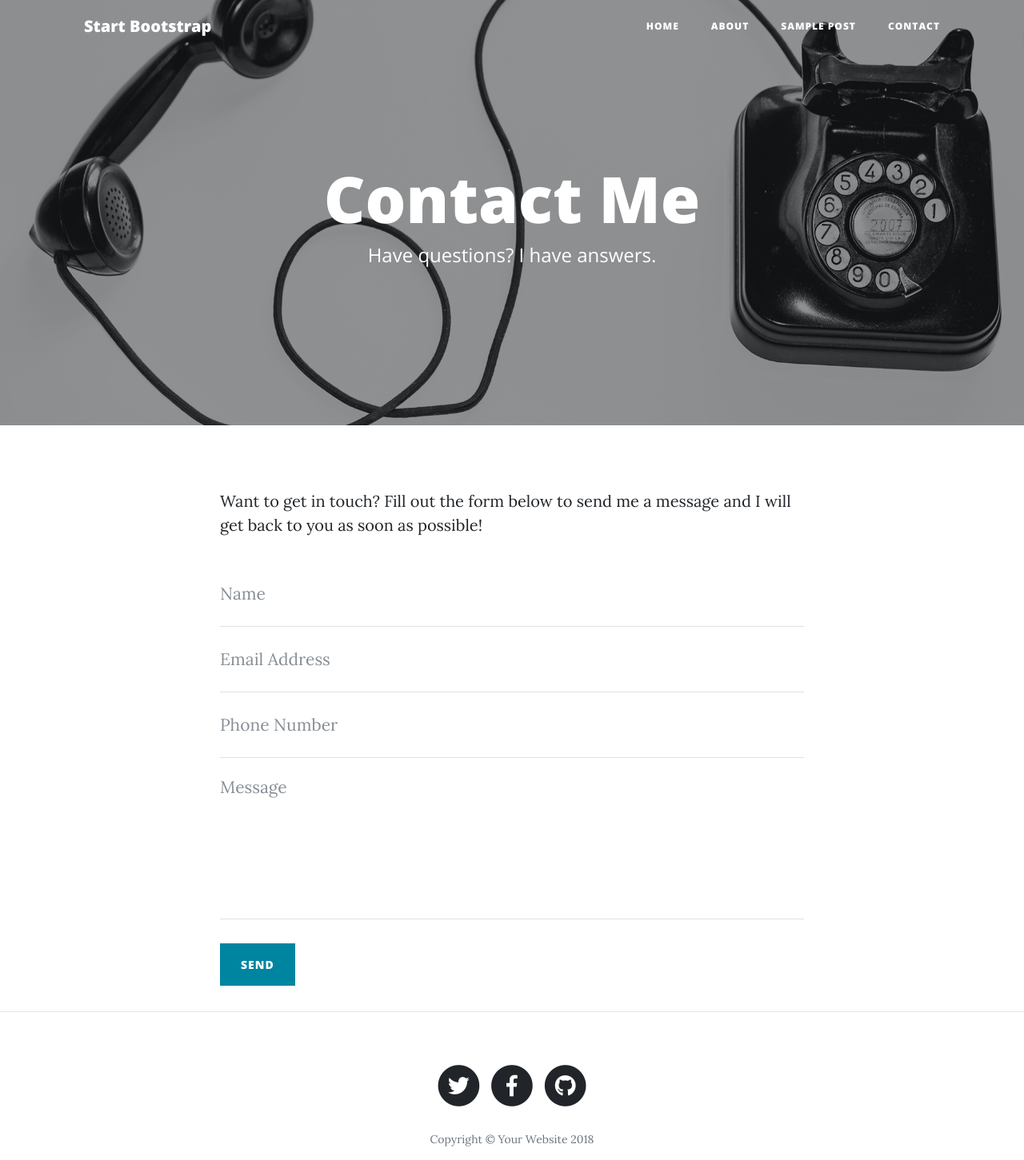
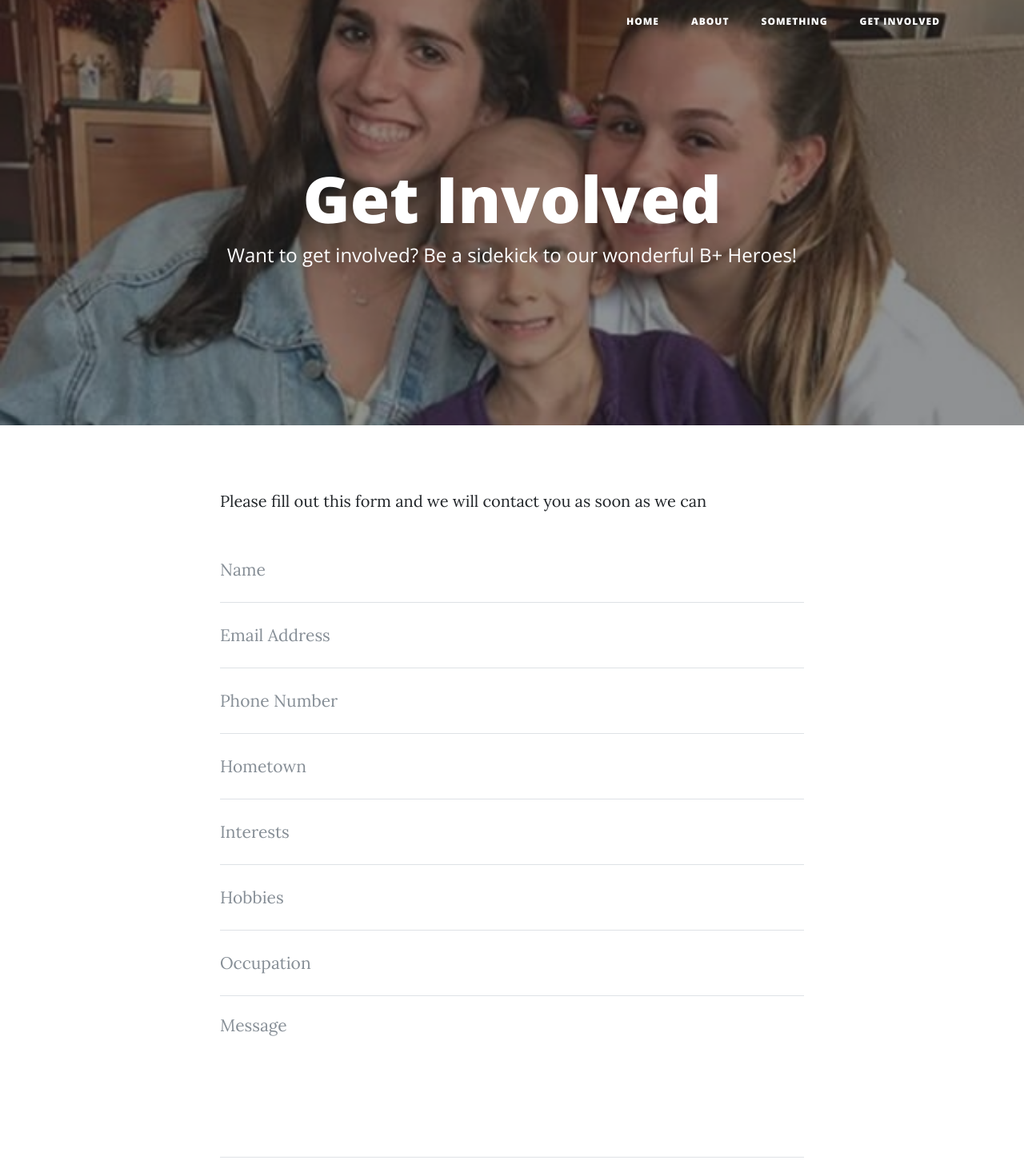
Before and after one commit to Delaware2018/team-6, a website: page startbootstrap-clean-blog-gh-pages/apply.html in a window 1280 px wide. Shown: the top 1451 px of the page at 80% size. Drawn offline with nearby package versions, Linux system fonts and the light colour scheme.

Commit message:
application page

```diff
--- a/startbootstrap-clean-blog-gh-pages/contact.html
+++ b/startbootstrap-clean-blog-gh-pages/apply.html
@@ -28,7 +28,7 @@
     <!-- Navigation -->
     <nav class="navbar navbar-expand-lg navbar-light fixed-top" id="mainNav">
       <div class="container">
-        <a class="navbar-brand" href="index.html">Start Bootstrap</a>
+        <!-- <a class="navbar-brand" href="index.html">Start Bootstrap</a> -->
         <button class="navbar-toggler navbar-toggler-right" type="button" data-toggle="collapse" data-target="#navbarResponsive" aria-controls="navbarResponsive" aria-expanded="false" aria-label="Toggle navigation">
           Menu
           <i class="fas fa-bars"></i>
@@ -42,10 +42,10 @@
               <a class="nav-link" href="about.html">About</a>
             </li>
             <li class="nav-item">
-              <a class="nav-link" href="post.html">Sample Post</a>
+              <a class="nav-link" href="post.html">Something</a>
             </li>
             <li class="nav-item">
-              <a class="nav-link" href="contact.html">Contact</a>
+              <a class="nav-link" href="contact.html">Get Involved</a>
             </li>
           </ul>
         </div>
@@ -53,14 +53,14 @@
     </nav>
 
     <!-- Page Header -->
-    <header class="masthead" style="background-image: url('img/contact-bg.jpg')">
+    <header class="masthead" style="background-image: url('img/heros-special-7.jpg')">
       <div class="overlay"></div>
       <div class="container">
         <div class="row">
           <div class="col-lg-8 col-md-10 mx-auto">
             <div class="page-heading">
-              <h1>Contact Me</h1>
-              <span class="subheading">Have questions? I have answers.</span>
+              <h1>Get Involved</h1>
+              <span class="subheading">Want to get involved? Be a sidekick to our wonderful B+ Heroes!</span>
             </div>
           </div>
         </div>
@@ -71,7 +71,7 @@
     <div class="container">
       <div class="row">
         <div class="col-lg-8 col-md-10 mx-auto">
-          <p>Want to get in touch? Fill out the form below to send me a message and I will get back to you as soon as possible!</p>
+          <p>Please fill out this form and we will contact you as soon as we can</p>
           <!-- Contact Form - Enter your email address on line 19 of the mail/contact_me.php file to make this form work. -->
           <!-- WARNING: Some web hosts do not allow emails to be sent through forms to common mail hosts like Gmail or Yahoo. It's recommended that you use a private domain email address! -->
           <!-- To use the contact form, your site must be on a live web host with PHP! The form will not work locally! -->
@@ -94,6 +94,34 @@
               <div class="form-group col-xs-12 floating-label-form-group controls">
                 <label>Phone Number</label>
                 <input type="tel" class="form-control" placeholder="Phone Number" id="phone" required data-validation-required-message="Please enter your phone number.">
+                <p class="help-block text-danger"></p>
+              </div>
+            </div>
+            <div class="control-group">
+              <div class="form-group col-xs-12 floating-label-form-group controls">
+                <label>Hometown</label>
+                <input type="tel" class="form-control" placeholder="Hometown" id="phone" required data-validation-required-message="Please enter your phone number.">
+                <p class="help-block text-danger"></p>
+              </div>
+            </div>
+            <div class="control-group">
+              <div class="form-group col-xs-12 floating-label-form-group controls">
+                <label>Interests</label>
+                <input type="tel" class="form-control" placeholder="Interests" id="phone" required data-validation-required-message="Please enter your phone number.">
+                <p class="help-block text-danger"></p>
+              </div>
+            </div>
+            <div class="control-group">
+              <div class="form-group col-xs-12 floating-label-form-group controls">
+                <label>Hobbies</label>
+                <input type="tel" class="form-control" placeholder="Hobbies" id="phone" required data-validation-required-message="Please enter your phone number.">
+                <p class="help-block text-danger"></p>
+              </div>
+            </div>
+            <div class="control-group">
+              <div class="form-group col-xs-12 floating-label-form-group controls">
+                <label>Occupation</label>
+                <input type="tel" class="form-control" placeholder="Occupation" id="phone" required data-validation-required-message="Please enter your phone number.">
                 <p class="help-block text-danger"></p>
               </div>
             </div>
```
Also changed, not shown: startbootstrap-clean-blog-gh-pages/img/heros-special-7.jpg (added).
